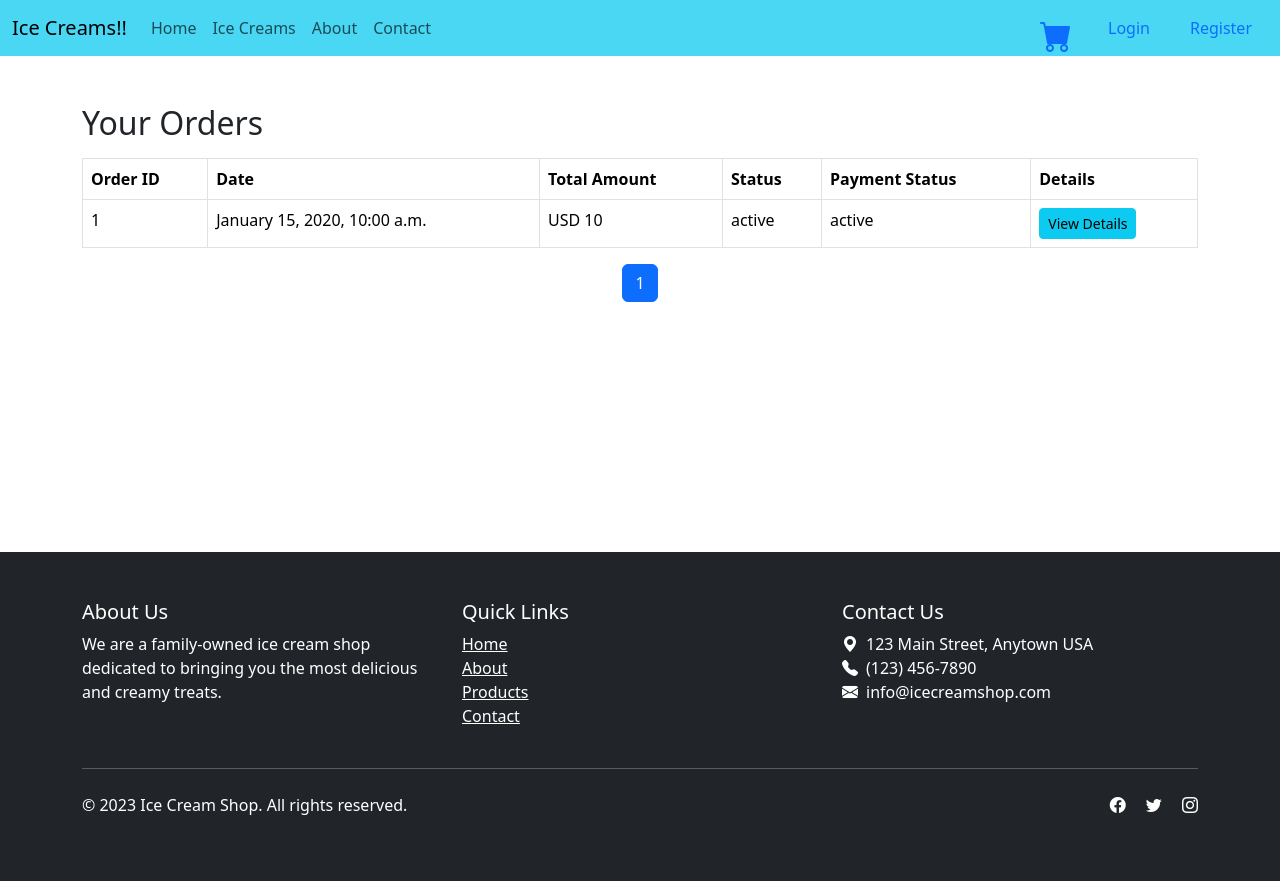
After one commit to vinod-pattar/ice_cream_shop, a Django app: template website/templates/orders_list.html in a window 1280 px wide. The commit adds this page. Run offline with Django 3.2, Linux system fonts and the light colour scheme; the template is opened without the code that fills it: most values are stand-ins (such as "Sample title", 1, 10 or a date in 2020); some libraries are stand-ins or nearby versions.

Commit message:
Order list page added.

```diff
--- a/website/templates/includes/navigation.html
+++ b/website/templates/includes/navigation.html
@@ -38,7 +38,7 @@
             </button>
             <ul class="dropdown-menu">
               <li><a class="dropdown-item" href="#">Profile</a></li>
-              <li><a class="dropdown-item" href="#">Orders</a></li>
+              <li><a class="dropdown-item" href="{% url 'orders_list' %}">Orders</a></li>
               <li><a class="dropdown-item" href="#">Address</a></li>
               <li><a class="dropdown-item" href="{% url 'logout' %}">Logout</a></li>
             </ul>
--- /dev/null
+++ b/website/templates/orders_list.html
@@ -0,0 +1,91 @@
+{% extends "master_layout.html" %}
+
+{% load static %}
+
+{% block content %}
+
+<div class="container mt-5 mb-5" style="min-height: 50vh;">
+
+    <h2>Your Orders</h2>
+
+    {% if page_obj %}
+        <table class="table table-bordered mt-3">
+            <thead class="thead-light">
+                <tr>
+                    <th>Order ID</th>
+                    <th>Date</th>
+                    <th>Total Amount</th>
+                    <th>Status</th>
+                    <th>Payment Status</th>
+                    <th>Details</th>
+                </tr>
+            </thead>
+            <tbody>
+                {% for order in page_obj %}
+                <tr>
+                    <td>{{ order.order_id }}</td>
+                    <td>{{ order.created_at|date:"F j, Y, g:i a" }}</td>
+                    <td>{{ order.currency }} {{ order.total }}</td>
+                    <td>{{ order.status }}</td>
+                    <td>{{ order.payment_status }}</td>
+                    <td>
+                        <a href="{% url 'order_details' order.id %}" class="btn btn-info btn-sm">View Details</a>
+                    </td>
+                </tr>
+                {% empty %}
+                <tr>
+                    <td colspan="6" class="text-center">No orders found.</td>
+                </tr>
+                {% endfor %}
+            </tbody>
+        </table>
+
+        <!-- Pagination Controls -->
+        <nav aria-label="Page navigation">
+            <ul class="pagination justify-content-center">
+                {% if page_obj.has_previous %}
+                    <li class="page-item">
+                        <a class="page-link" href="?page=1" aria-label="First">
+                            <span aria-hidden="true">&laquo;&laquo;</span>
+                        </a>
+                    </li>
+                    <li class="page-item">
+                        <a class="page-link" href="?page={{ page_obj.previous_page_number }}" aria-label="Previous">
+                            <span aria-hidden="true">&laquo;</span>
+                        </a>
+                    </li>
+                {% endif %}
+
+                {% for num in page_obj.paginator.page_range %}
+                    {% if page_obj.number == num %}
+                        <li class="page-item active" aria-current="page">
+                            <span class="page-link">{{ num }}</span>
+                        </li>
+                    {% elif num > page_obj.number|add:'-3' and num < page_obj.number|add:'3' %}
+                        <li class="page-item">
+                            <a class="page-link" href="?page={{ num }}">{{ num }}</a>
+                        </li>
+                    {% endif %}
+                {% endfor %}
+
+                {% if page_obj.has_next %}
+                    <li class="page-item">
+                        <a class="page-link" href="?page={{ page_obj.next_page_number }}" aria-label="Next">
+                            <span aria-hidden="true">&raquo;</span>
+                        </a>
+                    </li>
+                    <li class="page-item">
+                        <a class="page-link" href="?page={{ page_obj.paginator.num_pages }}" aria-label="Last">
+                            <span aria-hidden="true">&raquo;&raquo;</span>
+                        </a>
+                    </li>
+                {% endif %}
+            </ul>
+        </nav>
+    {% else %}
+        <p class="text-center">You have no orders yet.</p>
+    {% endif %}
+
+</div>
+
+{% endblock %}
--- a/website/urls.py
+++ b/website/urls.py
@@ -11,6 +11,7 @@ urlpatterns = [
    path("cart", views.cart_view, name="cart"),
    path("update-cart", views.update_cart, name="update_cart"),
    path("checkout", views.checkout, name="checkout"),
+   path("orders", views.orders_list, name="orders_list"),
    path("order_details/<int:order_id>/", views.order_details, name="order_details" ),
    path("add-address", views.add_address, name="add_address"),
    path("edit-address/<int:address_id>/", views.edit_address, name="edit_address"),
```
Also changed, not shown: website/views.py (+9 -0 lines).
